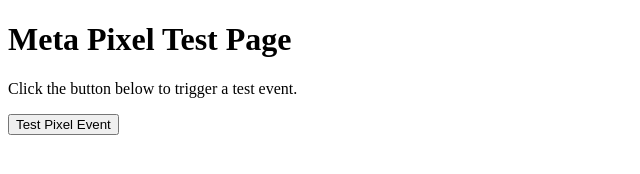
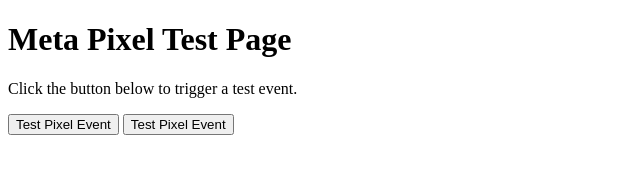
Before and after one commit to trgrubman/pixel-test-3, a plain HTML site: page index.html in a window 1280 px wide. Shown: the whole page, without its empty margins (0-640 px from the left). Drawn offline with Linux system fonts and the light colour scheme.

Commit message:
Update index.html

```diff
--- a/index.html
+++ b/index.html
@@ -9,6 +9,10 @@
     <h1>Meta Pixel Test Page</h1>
     <p>Click the button below to trigger a test event.</p>
     <button onclick="fbq('track', 'Lead');">Test Pixel Event</button>
+    <button onclick="fbq('track', 'Purchase', {
+    value: 49.99,       // Use dynamic value if possible
+    currency: 'USD'
+  });">Test Pixel Event</button>
 
     <!-- Meta Pixel Code Goes Here -->
     <!-- Meta Pixel Code -->
```
